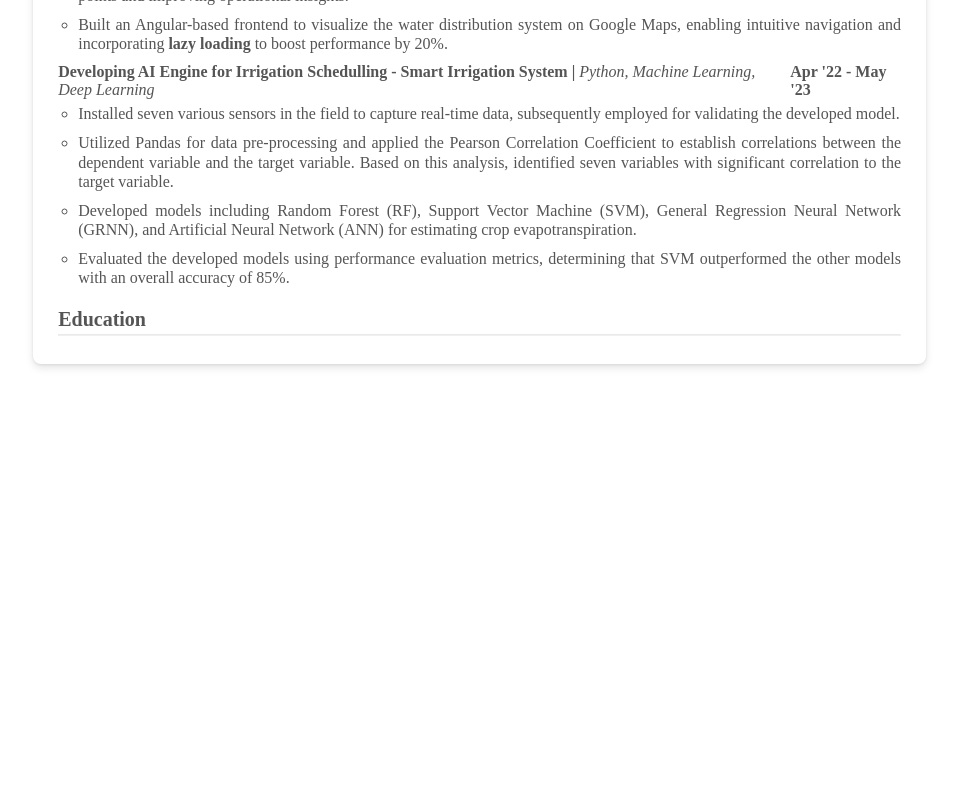
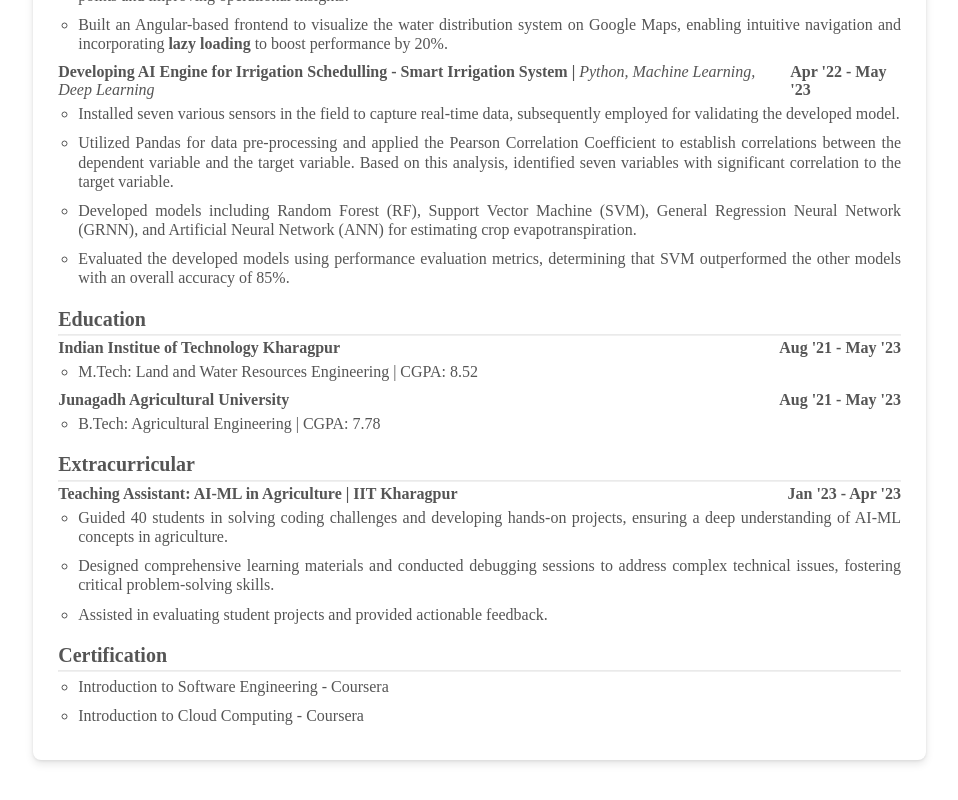
Before and after one commit to Ramkumarkunapareddy/Portfolio, an Angular app: page /resume in a window 1280 px wide. Shown: the part 1053-1853 px from the top of the page, without its empty margins (282-1240 px from the left). Before the commit the page ends 1457 px from the top, so only its background shows below. Built offline with nearby package versions, Linux system fonts and the light colour scheme.

Commit message:
resume education detail added

```diff
--- a/angular.json
+++ b/angular.json
@@ -94,5 +94,8 @@
         }
       }
     }
+  },
+  "cli": {
+    "analytics": "64adb383-97cc-4f0a-bc3d-18a4c30bbd40"
   }
 }
--- a/src/app/resume/resume.component.html
+++ b/src/app/resume/resume.component.html
@@ -5,16 +5,11 @@
         <h1>Online Resume</h1>
       </div>
       <div class="download-pdf">
-        <button class="download-btn">
-          <svg
-            xmlns="http://www.w3.org/2000/svg"
-            viewBox="0 0 512 512"
-            class="tech-icon"
-          >
+        <button class="download-btn" (click)="downloadResume()">
+          <svg xmlns="http://www.w3.org/2000/svg" viewBox="0 0 512 512" class="tech-icon">
             <!--!Font Awesome Free 6.7.2 by @fontawesome - https://fontawesome.com License - https://fontawesome.com/license/free Copyright 2025 Fonticons, Inc.-->
             <path
-              d="M0 64C0 28.7 28.7 0 64 0L224 0l0 128c0 17.7 14.3 32 32 32l128 0 0 144-208 0c-35.3 0-64 28.7-64 64l0 144-48 0c-35.3 0-64-28.7-64-64L0 64zm384 64l-128 0L256 0 384 128zM176 352l32 0c30.9 0 56 25.1 56 56s-25.1 56-56 56l-16 0 0 32c0 8.8-7.2 16-16 16s-16-7.2-16-16l0-48 0-80c0-8.8 7.2-16 16-16zm32 80c13.3 0 24-10.7 24-24s-10.7-24-24-24l-16 0 0 48 16 0zm96-80l32 0c26.5 0 48 21.5 48 48l0 64c0 26.5-21.5 48-48 48l-32 0c-8.8 0-16-7.2-16-16l0-128c0-8.8 7.2-16 16-16zm32 128c8.8 0 16-7.2 16-16l0-64c0-8.8-7.2-16-16-16l-16 0 0 96 16 0zm80-112c0-8.8 7.2-16 16-16l48 0c8.8 0 16 7.2 16 16s-7.2 16-16 16l-32 0 0 32 32 0c8.8 0 16 7.2 16 16s-7.2 16-16 16l-32 0 0 48c0 8.8-7.2 16-16 16s-16-7.2-16-16l0-64 0-64z"
-            />
+              d="M0 64C0 28.7 28.7 0 64 0L224 0l0 128c0 17.7 14.3 32 32 32l128 0 0 144-208 0c-35.3 0-64 28.7-64 64l0 144-48 0c-35.3 0-64-28.7-64-64L0 64zm384 64l-128 0L256 0 384 128zM176 352l32 0c30.9 0 56 25.1 56 56s-25.1 56-56 56l-16 0 0 32c0 8.8-7.2 16-16 16s-16-7.2-16-16l0-48 0-80c0-8.8 7.2-16 16-16zm32 80c13.3 0 24-10.7 24-24s-10.7-24-24-24l-16 0 0 48 16 0zm96-80l32 0c26.5 0 48 21.5 48 48l0 64c0 26.5-21.5 48-48 48l-32 0c-8.8 0-16-7.2-16-16l0-128c0-8.8 7.2-16 16-16zm32 128c8.8 0 16-7.2 16-16l0-64c0-8.8-7.2-16-16-16l-16 0 0 96 16 0zm80-112c0-8.8 7.2-16 16-16l48 0c8.8 0 16 7.2 16 16s-7.2 16-16 16l-32 0 0 32 32 0c8.8 0 16 7.2 16 16s-7.2 16-16 16l-32 0 0 48c0 8.8-7.2 16-16 16s-16-7.2-16-16l0-64 0-64z" />
           </svg>
           Download PDF version
         </button>
@@ -31,46 +26,24 @@
       <div class="navigation-link">
         <a href="tel:+919773278039" class="icon-link">
           <span>
-            <svg
-              xmlns="http://www.w3.org/2000/svg"
-              viewBox="0 0 24 24"
-              class="tech-icon1"
-            >
+            <svg xmlns="http://www.w3.org/2000/svg" viewBox="0 0 24 24" class="tech-icon1">
               <path
-                d="M21.384,17.752a2.108,2.108,0,0,1-.522,3.359,7.543,7.543,0,0,1-5.476.642C10.5,20.523,3.477,13.5,2.247,8.614a7.543,7.543,0,0,1,.642-5.476,2.108,2.108,0,0,1,3.359-.522L8.333,4.7a2.094,2.094,0,0,1,.445,2.328A3.877,3.877,0,0,1,8,8.2c-2.384,2.384,5.417,10.185,7.8,7.8a3.877,3.877,0,0,1,1.173-.781,2.092,2.092,0,0,1,2.328.445Z"
-              />
+                d="M21.384,17.752a2.108,2.108,0,0,1-.522,3.359,7.543,7.543,0,0,1-5.476.642C10.5,20.523,3.477,13.5,2.247,8.614a7.543,7.543,0,0,1,.642-5.476,2.108,2.108,0,0,1,3.359-.522L8.333,4.7a2.094,2.094,0,0,1,.445,2.328A3.877,3.877,0,0,1,8,8.2c-2.384,2.384,5.417,10.185,7.8,7.8a3.877,3.877,0,0,1,1.173-.781,2.092,2.092,0,0,1,2.328.445Z" />
             </svg>
             +919773278039
           </span>
         </a>
         <a href="mailto:valajalpesh2020@gmail.com" class="icon-link">
           <span>
-            <svg
-              viewBox="0 0 24 24"
-              fill="none"
-              xmlns="http://www.w3.org/2000/svg"
-              class="tech-icon1"
-            >
+            <svg viewBox="0 0 24 24" fill="none" xmlns="http://www.w3.org/2000/svg" class="tech-icon1">
               <g id="SVGRepo_bgCarrier" stroke-width="0"></g>
-              <g
-                id="SVGRepo_tracerCarrier"
-                stroke-linecap="round"
-                stroke-linejoin="round"
-              ></g>
+              <g id="SVGRepo_tracerCarrier" stroke-linecap="round" stroke-linejoin="round"></g>
               <g id="SVGRepo_iconCarrier">
-                <path
-                  d="M4 9.00005L10.2 13.65C11.2667 14.45 12.7333 14.45 13.8 13.65L20 9"
-                  stroke="#000000"
-                  stroke-width="2"
-                  stroke-linecap="round"
-                  stroke-linejoin="round"
-                ></path>
+                <path d="M4 9.00005L10.2 13.65C11.2667 14.45 12.7333 14.45 13.8 13.65L20 9" stroke="#000000"
+                  stroke-width="2" stroke-linecap="round" stroke-linejoin="round"></path>
                 <path
                   d="M3 9.17681C3 8.45047 3.39378 7.78123 4.02871 7.42849L11.0287 3.5396C11.6328 3.20402 12.3672 3.20402 12.9713 3.5396L19.9713 7.42849C20.6062 7.78123 21 8.45047 21 9.17681V17C21 18.1046 20.1046 19 19 19H5C3.89543 19 3 18.1046 3 17V9.17681Z"
-                  stroke="#000000"
-                  stroke-width="2"
-                  stroke-linecap="round"
-                ></path>
+                  stroke="#000000" stroke-width="2" stroke-linecap="round"></path>
               </g>
             </svg>
             valajalpesh2020@gmail.com
@@ -78,41 +51,22 @@
         </a>
         <a href="#" class="icon-link">
           <span>
-            <svg
-              aria-hidden="true"
-              focusable="false"
-              data-prefix="fas"
-              data-icon="globe"
-              role="img"
-              xmlns="http://www.w3.org/2000/svg"
-              viewBox="0 0 512 512"
-              data-fa-i2svg=""
-              class="tech-icon1"
-            >
-              <path
-                fill="currentColor"
-                d="M352 256c0 22.2-1.2 43.6-3.3 64H163.3c-2.2-20.4-3.3-41.8-3.3-64s1.2-43.6 3.3-64H348.7c2.2 20.4 3.3 41.8 3.3 64zm28.8-64H503.9c5.3 20.5 8.1 41.9 8.1 64s-2.8 43.5-8.1 64H380.8c2.1-20.6 3.2-42 3.2-64s-1.1-43.4-3.2-64zm112.6-32H376.7c-10-63.9-29.8-117.4-55.3-151.6c78.3 20.7 142 77.5 171.9 151.6zm-149.1 0H167.7c6.1-36.4 15.5-68.6 27-94.7c10.5-23.6 22.2-40.7 33.5-51.5C239.4 3.2 248.7 0 256 0s16.6 3.2 27.8 13.8c11.3 10.8 23 27.9 33.5 51.5c11.6 26 20.9 58.2 27 94.7zm-209 0H18.6C48.6 85.9 112.2 29.1 190.6 8.4C165.1 42.6 145.3 96.1 135.3 160zM8.1 192H131.2c-2.1 20.6-3.2 42-3.2 64s1.1 43.4 3.2 64H8.1C2.8 299.5 0 278.1 0 256s2.8-43.5 8.1-64zM194.7 446.6c-11.6-26-20.9-58.2-27-94.6H344.3c-6.1 36.4-15.5 68.6-27 94.6c-10.5 23.6-22.2 40.7-33.5 51.5C272.6 508.8 263.3 512 256 512s-16.6-3.2-27.8-13.8c-11.3-10.8-23-27.9-33.5-51.5zM135.3 352c10 63.9 29.8 117.4 55.3 151.6C112.2 482.9 48.6 426.1 18.6 352H135.3zm358.1 0c-30 74.1-93.6 130.9-171.9 151.6c25.5-34.2 45.2-87.7 55.3-151.6H493.4z"
-              ></path>
+            <svg aria-hidden="true" focusable="false" data-prefix="fas" data-icon="globe" role="img"
+              xmlns="http://www.w3.org/2000/svg" viewBox="0 0 512 512" data-fa-i2svg="" class="tech-icon1">
+              <path fill="currentColor"
+                d="M352 256c0 22.2-1.2 43.6-3.3 64H163.3c-2.2-20.4-3.3-41.8-3.3-64s1.2-43.6 3.3-64H348.7c2.2 20.4 3.3 41.8 3.3 64zm28.8-64H503.9c5.3 20.5 8.1 41.9 8.1 64s-2.8 43.5-8.1 64H380.8c2.1-20.6 3.2-42 3.2-64s-1.1-43.4-3.2-64zm112.6-32H376.7c-10-63.9-29.8-117.4-55.3-151.6c78.3 20.7 142 77.5 171.9 151.6zm-149.1 0H167.7c6.1-36.4 15.5-68.6 27-94.7c10.5-23.6 22.2-40.7 33.5-51.5C239.4 3.2 248.7 0 256 0s16.6 3.2 27.8 13.8c11.3 10.8 23 27.9 33.5 51.5c11.6 26 20.9 58.2 27 94.7zm-209 0H18.6C48.6 85.9 112.2 29.1 190.6 8.4C165.1 42.6 145.3 96.1 135.3 160zM8.1 192H131.2c-2.1 20.6-3.2 42-3.2 64s1.1 43.4 3.2 64H8.1C2.8 299.5 0 278.1 0 256s2.8-43.5 8.1-64zM194.7 446.6c-11.6-26-20.9-58.2-27-94.6H344.3c-6.1 36.4-15.5 68.6-27 94.6c-10.5 23.6-22.2 40.7-33.5 51.5C272.6 508.8 263.3 512 256 512s-16.6-3.2-27.8-13.8c-11.3-10.8-23-27.9-33.5-51.5zM135.3 352c10 63.9 29.8 117.4 55.3 151.6C112.2 482.9 48.6 426.1 18.6 352H135.3zm358.1 0c-30 74.1-93.6 130.9-171.9 151.6c25.5-34.2 45.2-87.7 55.3-151.6H493.4z">
+              </path>
             </svg>
             http://localhost:4200/
           </span>
         </a>
         <a class="icon-link">
           <span>
-            <svg
-              class="tech-icon1"
-              aria-hidden="true"
-              focusable="false"
-              data-prefix="fas"
-              data-icon="location-dot"
-              role="img"
-              xmlns="http://www.w3.org/2000/svg"
-              viewBox="0 0 384 512"
-              data-fa-i2svg=""
-            >
+            <svg class="tech-icon1" aria-hidden="true" focusable="false" data-prefix="fas" data-icon="location-dot"
+              role="img" xmlns="http://www.w3.org/2000/svg" viewBox="0 0 384 512" data-fa-i2svg="">
               <path
-                d="M215.7 499.2C267 435 384 279.4 384 192C384 86 298 0 192 0S0 86 0 192c0 87.4 117 243 168.3 307.2c12.3 15.3 35.1 15.3 47.4 0zM192 128a64 64 0 1 1 0 128 64 64 0 1 1 0-128z"
-              ></path>
+                d="M215.7 499.2C267 435 384 279.4 384 192C384 86 298 0 192 0S0 86 0 192c0 87.4 117 243 168.3 307.2c12.3 15.3 35.1 15.3 47.4 0zM192 128a64 64 0 1 1 0 128 64 64 0 1 1 0-128z">
+              </path>
             </svg>
             Hyderabad, India
           </span>
@@ -228,10 +182,8 @@
       <div class="title-content">
         WaterVise2 - Water Distribution Network |
         <span class="project-tech">
-          <I
-            >.NET Core, Python, Angular, MS SQL, RabbitMQ, Google Maps, Graph
-            (DSA)</I
-          >
+          <I>.NET Core, Python, Angular, MS SQL, RabbitMQ, Google Maps, Graph
+            (DSA)</I>
         </span>
       </div>
       <div class="title-content">Oct '24</div>
@@ -300,5 +252,65 @@
     </div>
     <div class="section-title">Education</div>
     <hr />
+    <div class="project-title">
+      <div class="title-content">
+        Indian Institue of Technology Kharagpur
+      </div>
+      <div class="title-content">Aug '21 - May '23</div>
+    </div>
+    <div class="project-detail">
+      <ol>
+        <li>
+          M.Tech: Land and Water Resources Engineering | CGPA: 8.52
+        </li>
+      </ol>
+    </div>
+    <div class="project-title">
+      <div class="title-content">
+        Junagadh Agricultural University
+      </div>
+      <div class="title-content">Aug '21 - May '23</div>
+    </div>
+    <div class="project-detail">
+      <ol>
+        <li>
+          B.Tech: Agricultural Engineering | CGPA: 7.78
+        </li>
+      </ol>
+    </div>
+    <div class="section-title">Extracurricular</div>
+    <hr />
+    <div class="project-title">
+      <div class="title-content">
+        Teaching Assistant: AI-ML in Agriculture | IIT Kharagpur
+      </div>
+      <div class="title-content">Jan '23 - Apr '23</div>
+    </div>
+    <div class="project-detail">
+      <ol>
+        <li>
+          Guided 40 students in solving coding challenges and developing hands-on projects,  ensuring a deep understanding of AI-ML concepts in agriculture.
+        </li>
+        <li>
+          Designed comprehensive learning materials and conducted debugging sessions to address complex technical
+          issues, fostering critical problem-solving skills.
+        </li>
+        <li>
+          Assisted in evaluating student projects and provided actionable feedback.
+        </li>
+      </ol>
+    </div>
+    <div class="section-title">Certification</div>
+    <hr />
+    <div class="project-detail">
+      <ol>
+        <li>
+          Introduction to Software Engineering - Coursera
+        </li>
+        <li>
+          Introduction to Cloud Computing - Coursera
+        </li>
+      </ol>
+    </div>
   </section>
 </div>
--- a/src/app/resume/resume.component.ts
+++ b/src/app/resume/resume.component.ts
@@ -7,4 +7,8 @@ import { Component } from '@angular/core';
 })
 export class ResumeComponent {
 
+  downloadResume(){
+
+  }
+
 }
```
